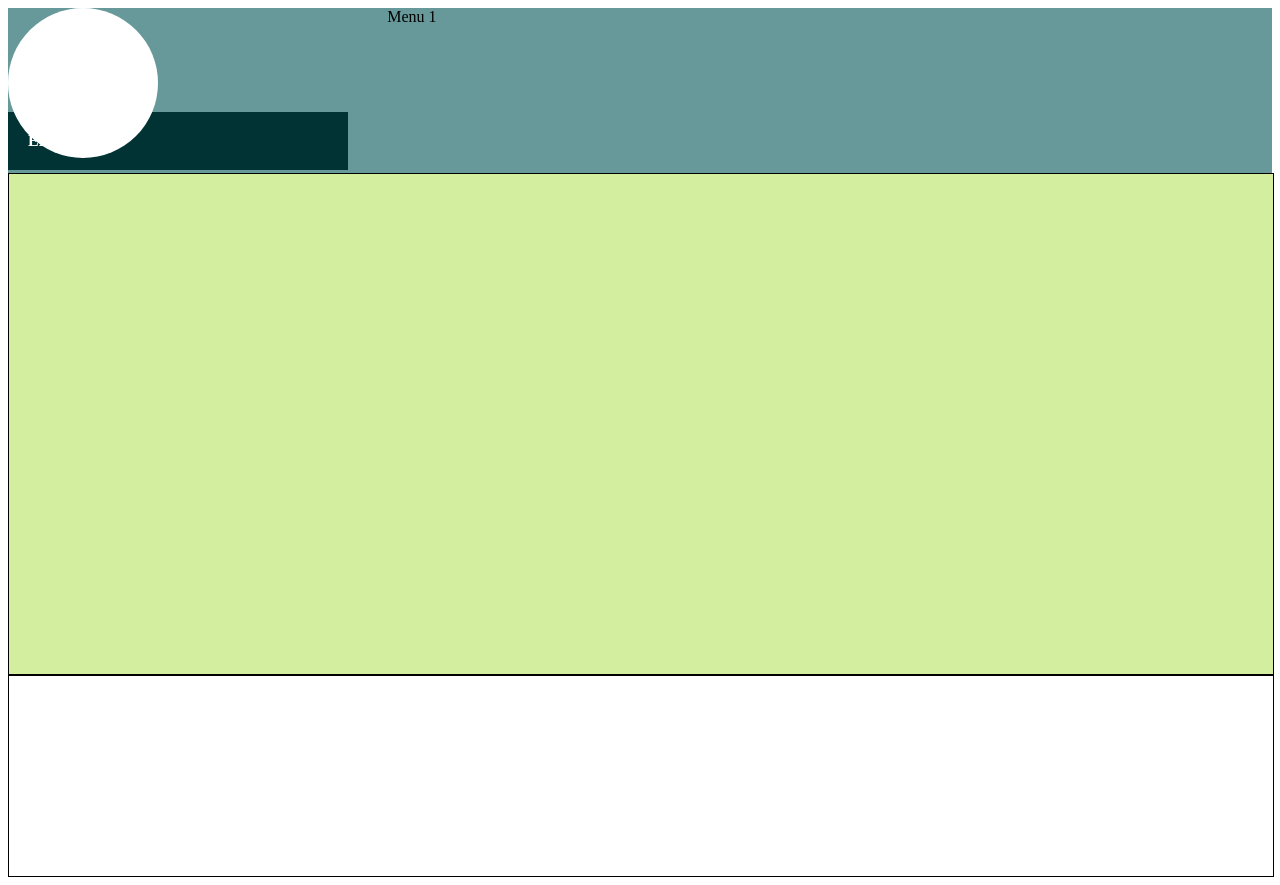
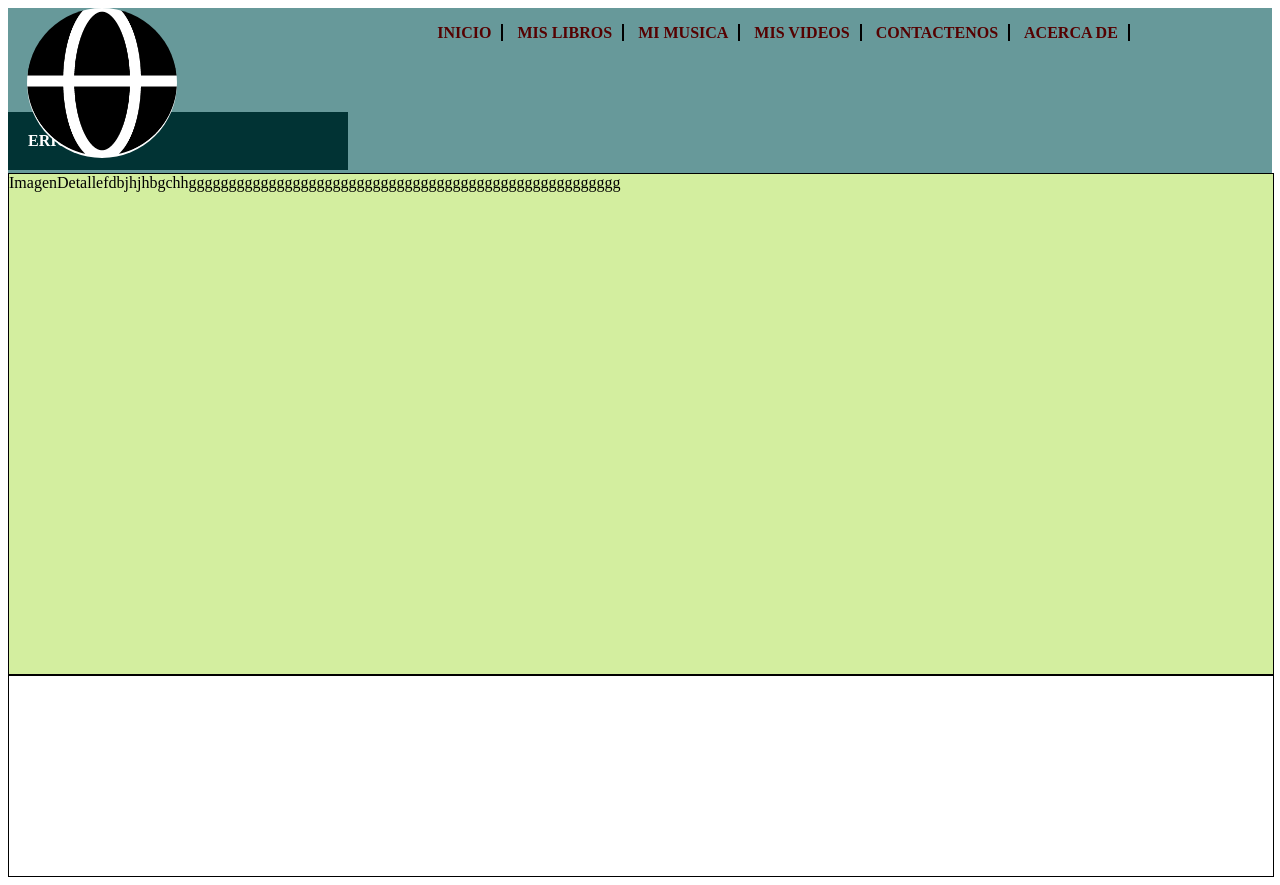
Before and after one commit to YEPESEKTORREZ/mi-proyecto2-2023, a plain HTML site: page index.html in a window 1280 px wide. Drawn offline with Linux system fonts and the light colour scheme.

Commit message:
mi primer comit

```diff
--- a/css/estilo.css
+++ b/css/estilo.css
@@ -11,6 +11,7 @@
     height: 500px;
     border: solid black 1px;
     background-color: #d3ee9f;
+    display: flex;
 }
 footer{
     width: 100%;
@@ -31,6 +32,10 @@ footer{
     position: relative;
     z-index: 1000;
     margin-bottom: 15px;
+    left: 5%;
+    background-image: url(../img/Recurso\ 8.png);
+    background-size: contain;
+    background-repeat: no-repeat;
 }
 #NombreRectangulo{
     background-color: #013334;
@@ -43,3 +48,20 @@ footer{
     top: 14%;
 
 }
+ul li{
+    display: inline;
+    padding: 0 10px;
+    border-right: solid 2px black;
+}
+ul li a{
+    color: #550101;
+    text-decoration: none;
+    text-transform: uppercase;
+    font-weight: bold;
+}
+ul li a:hover{
+    color: aqua;
+    font-size: 20px;
+    text-decoration: underline dashed 2px #550101;
+    background-color: #550101;
+}
--- a/index.html
+++ b/index.html
@@ -13,10 +13,25 @@
     <div id="ImagenRedondo"></div>
     <div id="NombreRectangulo">Erick</div>
 </div>
-<div id="CabeceraMenu">Menu 1</div>
+<div id="CabeceraMenu">
+    <ul>
+
+        <li><a href="#">Inicio</a></li>
+        <li><a href="#">Mis Libros</a></li>
+        <li><a href="#">Mi Musica</a></li>
+        <li><a href="#">Mis Videos</a></li>
+        <li><a href="#">Contactenos</a></li>
+        <li><a href="#">Acerca de</a></li>
+
+    </ul>
+</div>
+
     </div>
     <!--aqui pondremos la cuerpo del index-->
     <div id="contenidoCuerpo">
+
+        <div id="cuerpoImagen">Imagen</div>
+        <div id="CuerpoDatos">Detallefdbjhjhbgchhgggggggggggggggggggggggggggggggggggggggggggggggggggggg</div>
 
     </div>
 
```
